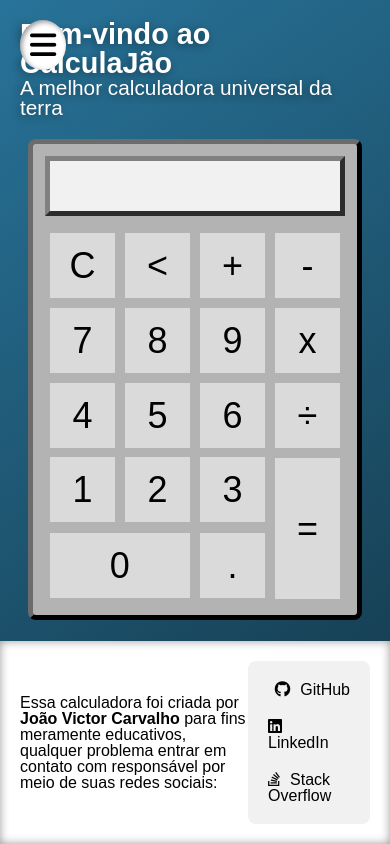
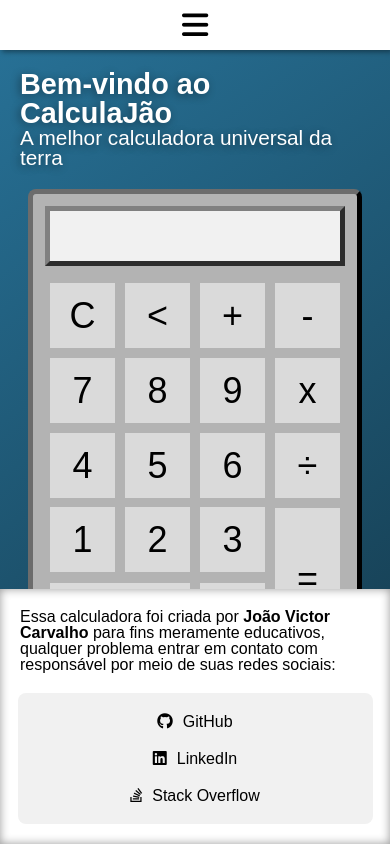
Before and after one commit to 0Carvalh0/multicalc, a website: page index.html in a window 390 px wide. Drawn offline with Linux system fonts and the light colour scheme.

Commit message:
Responsividade na página inicial

```diff
--- a/src/styles/style.css
+++ b/src/styles/style.css
@@ -19,7 +19,8 @@ html {
   flex-direction: column;
 
   font-family: var(--font-default);
-  background: var(--cor5) linear-gradient(145deg, #287399, #133647);
+  background: var(--cor5) linear-gradient(145deg, #287399, #133647) no-repeat;
+  background-size: cover;
 }
 
 .header {
@@ -162,7 +163,7 @@ html {
 
 footer {
   display: flex;
-  position: fixed;
+  position: absolute;
   bottom: 0;
   left: 0;
   right: 0;
@@ -203,3 +204,43 @@ footer .social-media .media:hover {
 footer .social-media .media .fa-brands {
   padding-right: 10px;
 }
+
+/* MEDIA QUERIES */
+
+@media screen and (max-width: 500px) {
+  .header__menuhamburguer {
+    display: flex;
+    justify-content: center;
+  }
+
+  .header__menuhamburguer span {
+    position: relative;
+    left: 0;
+    top: 0;
+    border-radius: 0;
+
+    display: flex;
+    justify-content: center;
+
+    width: 100vw;
+    padding: 10px 0px;
+  }
+
+  .header__menuhamburguer span:hover {
+    transform: scale(1);
+  }
+
+  .header__menuhamburguer ul {
+    padding-top: 55px;
+  }
+
+  footer {
+    flex-direction: column;
+  }
+
+  footer .social-media {
+    margin-top: 20px;
+    align-items: center;
+    width: 90%;
+  }
+}
```
